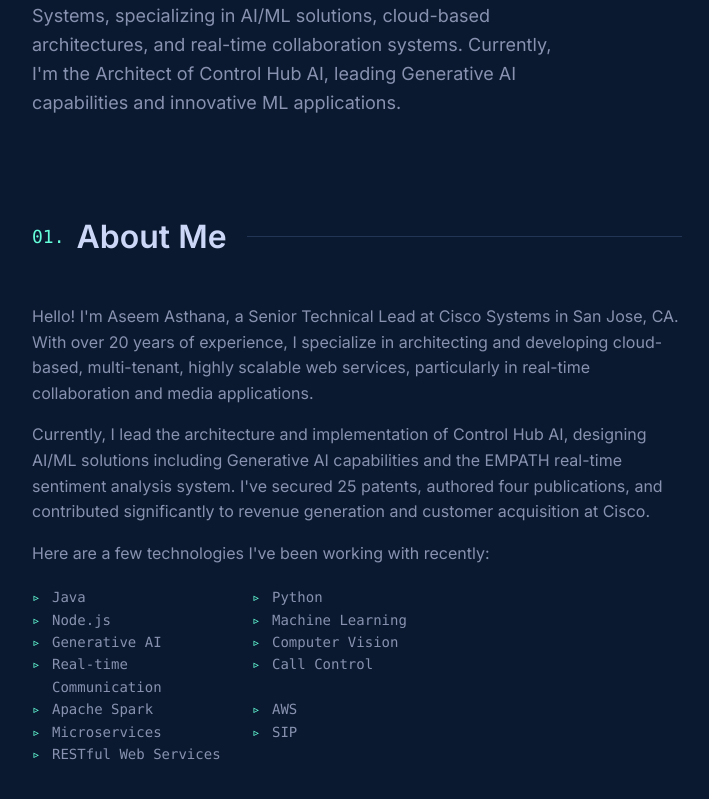
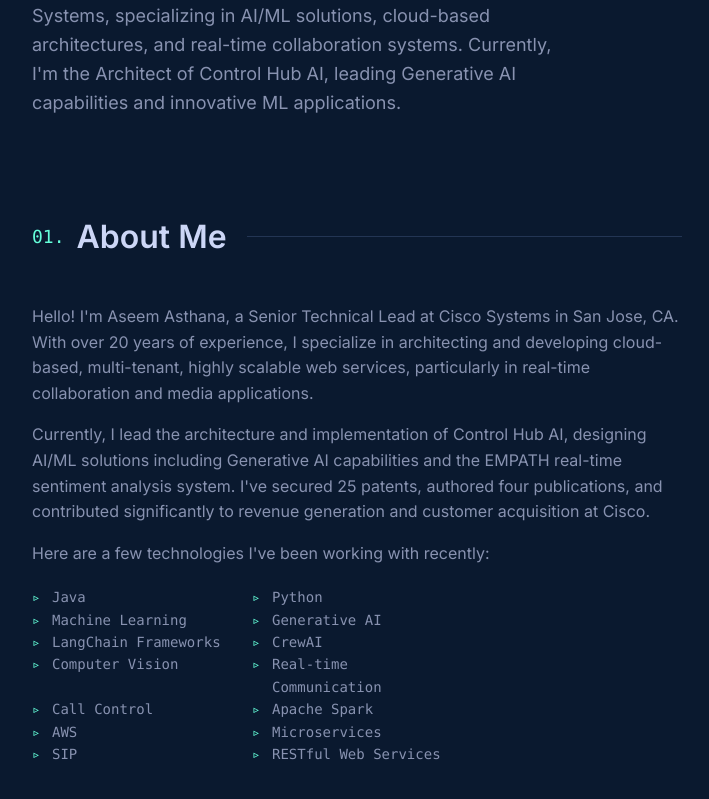
Before and after one commit to aseembasthana/mywebsite, a React (Create React App) app: page / in a window 1280 px wide. Shown: the part 644-1443 px from the top of the page, without its empty margins (178-887 px from the left). Built offline with nearby package versions, Linux system fonts and the light colour scheme.

Commit message:
Update About technologies: Remove Node.js, add LangChain Frameworks and CrewAI

```diff
--- a/src/components/tabs/About.tsx
+++ b/src/components/tabs/About.tsx
@@ -5,9 +5,10 @@
   const technologies = [
     'Java',
     'Python',
-    'Node.js',
     'Machine Learning',
     'Generative AI',
+    'LangChain Frameworks',
+    'CrewAI',
     'Computer Vision',
     'Real-time Communication',
     'Call Control',
```
